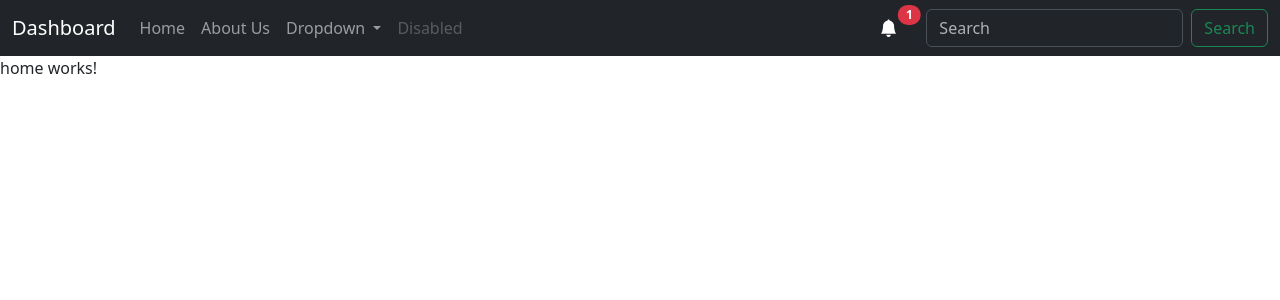
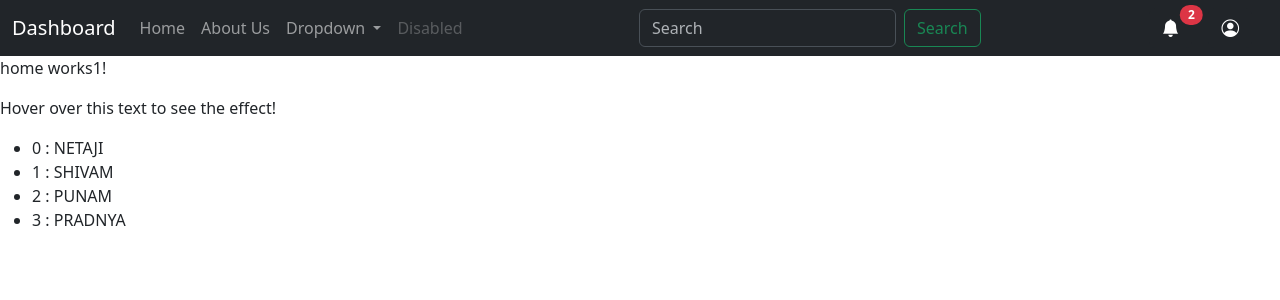
Before and after one commit to ntjchavan/angular19, an Angular app: page / in a window 1280 px wide. Shown: the top 300 px of the page. Built offline with nearby package versions, Linux system fonts and the light colour scheme.

Commit message:
Added custom pipe and directive

```diff
--- /dev/null
+++ b/src/app/Directives/custom-style.directive.ts
@@ -0,0 +1,21 @@
+import { Directive, ElementRef, HostListener, Renderer2 } from '@angular/core';
+
+@Directive({
+  selector: '[appCustomStyle]'
+})
+export class CustomStyleDirective {
+
+  constructor(private el: ElementRef, private ren: Renderer2) {
+  }
+
+  @HostListener('mouseenter')
+  OnMouseEnter() {
+    this.ren.setStyle(this.el.nativeElement, 'color', 'red');
+  }
+
+  @HostListener('mouseleave')
+  OnMouseLeave() {
+    this.ren.setStyle(this.el.nativeElement, 'color', 'black');
+  }
+
+}
--- a/src/app/home/home.component.html
+++ b/src/app/home/home.component.html
@@ -1 +1,10 @@
-<p>home works!</p>
+<p appCustomStyle>home works1!</p>
+<p appCustomStyle>Hover over this text to see the effect!</p>
+
+<div>
+    <ul>
+        <li *ngFor="let name of names; let d = index">
+            {{ d }} : {{ name | uppercase }}
+        </li>
+    </ul>
+</div>
--- a/src/app/home/home.component.ts
+++ b/src/app/home/home.component.ts
@@ -1,11 +1,20 @@
-import { Component } from '@angular/core';
+import { Component, OnInit } from '@angular/core';
+import { CustomStyleDirective } from '../Directives/custom-style.directive';
+import { NgForOf, UpperCasePipe } from '@angular/common';
 
 @Component({
   selector: 'app-home',
-  imports: [],
+  imports: [CustomStyleDirective, UpperCasePipe, NgForOf],
   templateUrl: './home.component.html',
   styleUrl: './home.component.css'
 })
-export class HomeComponent {
+export class HomeComponent implements OnInit {
 
+  names: string[] = ['Netaji', 'Shivam', 'Punam', 'Pradnya'];
+
+  constructor() {}
+
+  ngOnInit(): void {
+
+  }
 }
--- a/src/app/navbar/navbar.component.html
+++ b/src/app/navbar/navbar.component.html
@@ -1,7 +1,8 @@
 <nav class="navbar navbar-expand-lg navbar-dark bg-dark" data-bs-theme="dark">
   <div class="container-fluid">
     <a class="navbar-brand" routerLink="">Dashboard</a>
-      <button class="navbar-toggler" type="button" data-bs-toggle="collapse" data-bs-target="#navbarSupportedContent" aria-controls="navbarSupportedContent" aria-expanded="false" aria-label="Toggle navigation">
+    <button class="navbar-toggler" type="button" data-bs-toggle="collapse" data-bs-target="#navbarSupportedContent"
+      aria-controls="navbarSupportedContent" aria-expanded="false" aria-label="Toggle navigation">
       <span class="navbar-toggler-icon"></span>
     </button>
     <div class="collapse navbar-collapse" id="navbarSupportedContent">
@@ -19,7 +20,9 @@
           <ul class="dropdown-menu">
             <li><a class="dropdown-item" href="#">Action</a></li>
             <li><a class="dropdown-item" href="#">Another action</a></li>
-              <li><hr class="dropdown-divider"></li>
+            <li>
+              <hr class="dropdown-divider">
+            </li>
             <li><a class="dropdown-item" href="#">Something else here</a></li>
           </ul>
         </li>
@@ -27,29 +30,46 @@
           <a class="nav-link disabled" aria-disabled="true">Disabled</a>
         </li>
       </ul>
-        <!-- Notification Bell Icon Inside <ul> at Right Side -->
+      <form class="d-flex" role="search">
+        <input class="form-control me-2" type="search" placeholder="Search" aria-label="Search">
+        <button class="btn btn-outline-success">Search</button>
+      </form>
+      <!-- Notification Bell Icon -->
       <ul class="navbar-nav ms-auto me-3">
-          <li class="nav-item dropdown">
+        <li class="nav-item dropdown me-3">
           <button class="btn btn-dark position-relative" type="button" id="notificationDropdown" data-bs-toggle="dropdown" aria-expanded="false">
             <i class="bi bi-bell-fill text-white" style="font-size: 1.1rem;"></i>
-              <span *ngIf="notifications.length > 0" class="position-absolute top-0 start-100 translate-middle badge rounded-pill bg-danger badge-adjust">
+            <span *ngIf="notifications.length > 0"
+              class="position-absolute top-0 start-100 translate-middle badge rounded-pill bg-danger badge-adjust">
               {{ notifications.length }}
             </span>
           </button>
 
           <ul class="dropdown-menu dropdown-menu-end p-2" aria-labelledby="notificationDropdown">
             <li *ngIf="notifications.length === 0" class="dropdown-item text-muted">No new notifications</li>
-              <li *ngFor="let notification of notifications" class="dropdown-item">
+            <li *ngFor="let notification of notifications" class="dropdown-item"
+              (click)="notificationItemSelected(notification.message)">
               {{ notification.message }}
               <small class="text-muted d-block">{{ notification.time }}</small>
             </li>
+            <li *ngIf="notifications.length === 0">
+              No new notifications
+            </li>
+          </ul>
+        </li>
+      <!-- Profile Icon -->
+        <li class="nav-item dropdown">
+          <button class="btn btn-dark position-relative" type="button" id="profileDropdown" data-bs-toggle="dropdown"
+            aria-expanded="false">
+            <i class="bi bi-person-circle text-white" style="font-size: 1.1rem;"></i>
+          </button>
+          <ul class="dropdown-menu dropdown-menu-end p-2" aria-labelledby="profileDropdown">
+            <li><a class="dropdown-item" (click)="notificationItemSelected('test1')">View Profile</a></li>
+            <li><a class="dropdown-item" (click)="notificationItemSelected('test2')">Settings</a></li>
+            <li><a class="dropdown-item" (click)="notificationItemSelected('test3')">Logout</a></li>
           </ul>
         </li>
       </ul>
-        <form class="d-flex" role="search">
-          <input class="form-control me-2" type="search" placeholder="Search" aria-label="Search">
-          <button class="btn btn-outline-success">Search</button>
-        </form>
     </div>
   </div>
 </nav>
--- a/src/app/navbar/navbar.component.ts
+++ b/src/app/navbar/navbar.component.ts
@@ -1,5 +1,5 @@
 import { CommonModule } from '@angular/common';
-import { Component } from '@angular/core';
+import { Component, OnInit } from '@angular/core';
 import { RouterModule } from '@angular/router';
 
 @Component({
@@ -8,9 +8,22 @@ import { RouterModule } from '@angular/router';
   templateUrl: './navbar.component.html',
   styleUrl: './navbar.component.css'
 })
-export class NavbarComponent {
+export class NavbarComponent implements OnInit {
   notifications = [
-    { message: 'Hello, Netaji', time: '2m ago' },
+    { message: 'Hello, Netaji', time: '2m ago', isRead: false },
+    { message: 'Welcome Shivam', time: '3m ago', isRead: false }
   ]
 
+  constructor(){
+
+  }
+
+  ngOnInit(): void {
+
+  }
+
+  notificationItemSelected(item: string) {
+    console.log(`Notification selected item ${ item }`);
+  }
+
 }
```
Also changed, not shown: src/app/Pipes/uppercase.pipe.ts (added, +12 -0 lines), 2 other files (tests, documents, lock files or other folders). Lines whose indentation alone changed are shown as unchanged.
